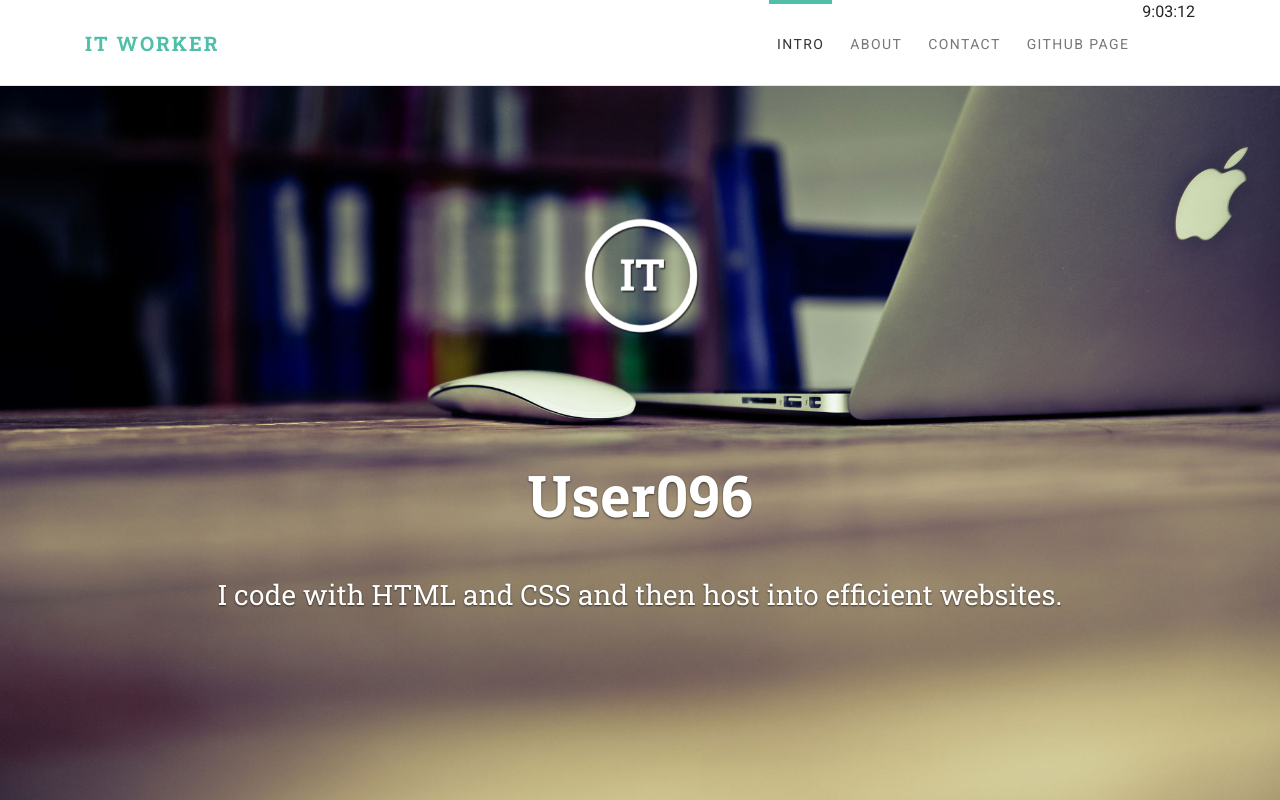
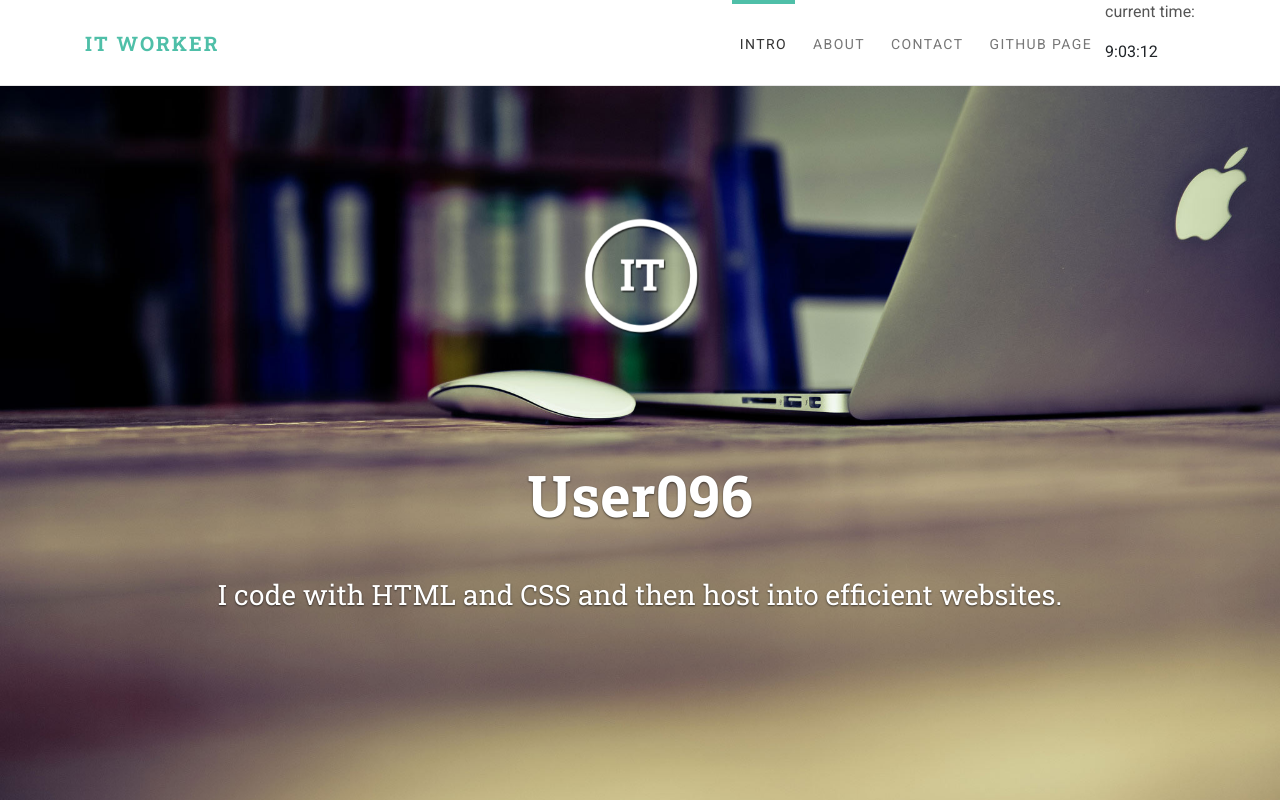
Before and after one commit to dchu096/old-about-page, a plain HTML site: page index.html in a window 1280 px wide. Shown: the top 800 px of the page. Drawn offline with nearby package versions, Linux system fonts and the light colour scheme.

Commit message:
Update index.html

```diff
--- a/index.html
+++ b/index.html
@@ -60,7 +60,7 @@ function checkTime(i) {
               <li class="nav-item"><a href="#about" class="nav-link link-scroll">About</a></li>
               <li class="nav-item"><a href="#contact" class="nav-link link-scroll">Contact</a></li>
               <li class="nav-item"><a href="#github" class="nav-link link-scroll">github page</a></li>
-              <li class="nav-item"><div id="txt"></div></li>
+              <li class="nav-item"><p>current time: </p><div id="txt"></div></li>
             </ul>
           </div>
         </div>
```
